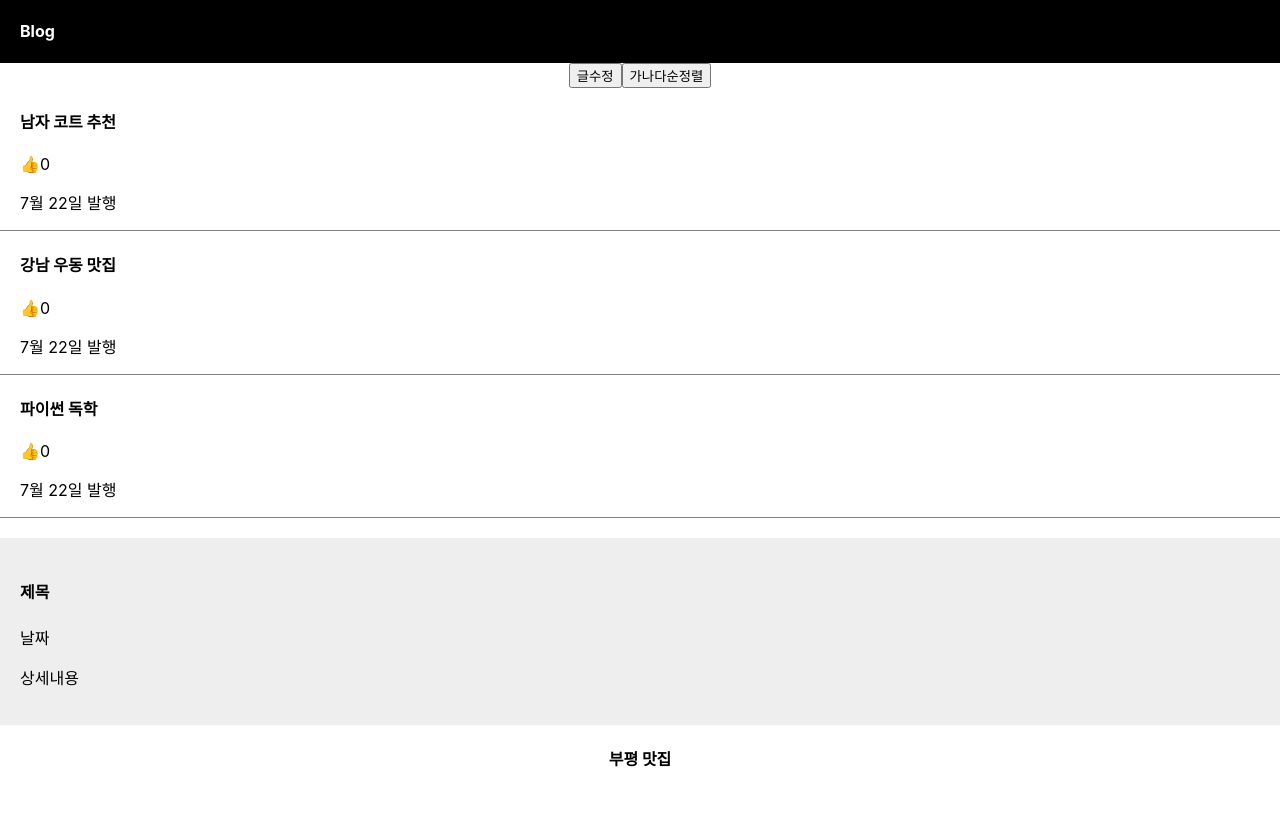
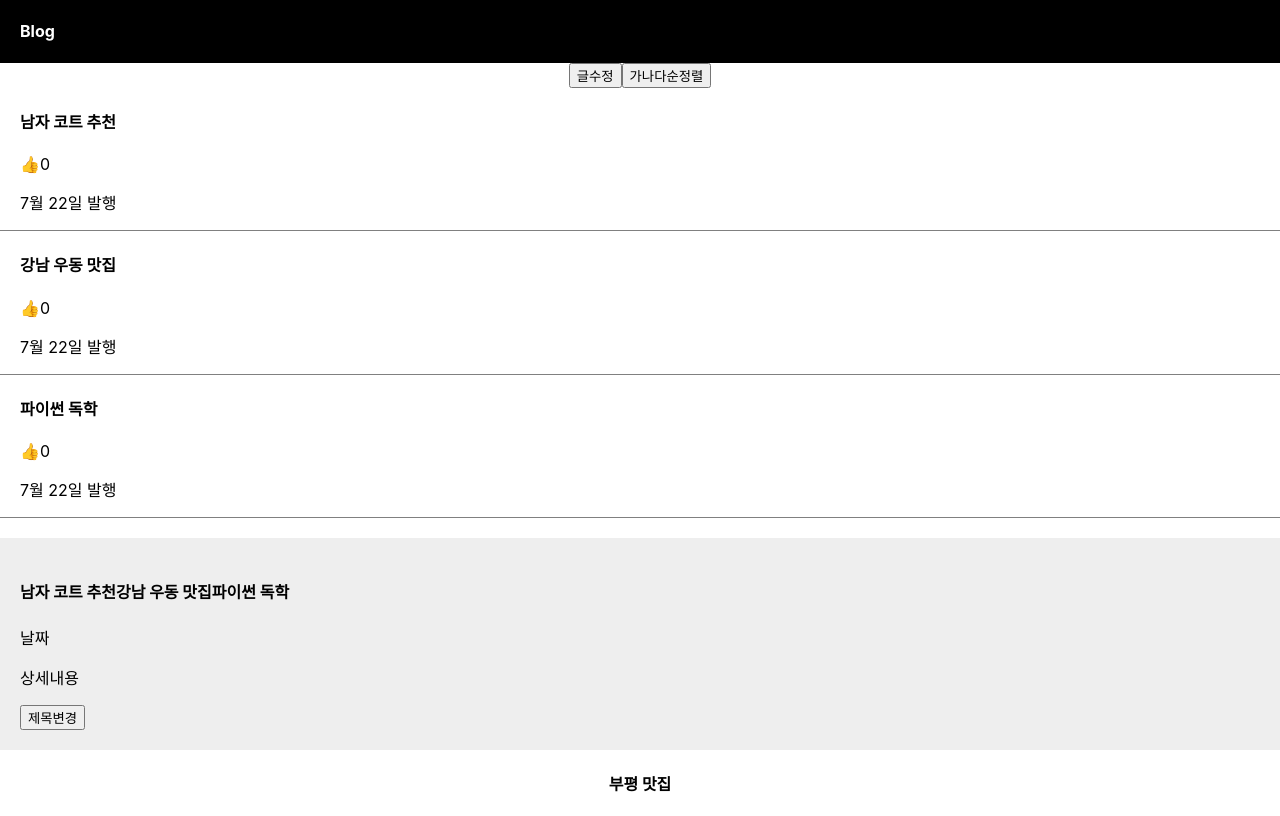
Before and after one commit to Indwoo/blog, a React (Create React App) app: page / in a window 1280 px wide. Both pictures are taken after a click on the element "남자 코트 추천". Built offline with nearby package versions, Linux system fonts and the light colour scheme.

Commit message:
[feat] props를 통한 변수 전달

```diff
--- a/src/App.js
+++ b/src/App.js
@@ -5,7 +5,7 @@ function App() {
 
   let post = "부평 맛집";
   let [글제목, 제목변경] = useState(['남자 코트 추천', '강남 우동 맛집', '파이썬 독학']);
-  let [추천, 추천증가] = useState([0,0,0]);
+  let [추천, 추천증가] = useState([0, 0, 0]);
   let [modal, setModal] = useState(false);
 
   return (
@@ -41,12 +41,11 @@ function App() {
         <p>7월 22일 발행</p>
       </div> */}
 
-      {
-        글제목.map(function(a, i) {
+      {글제목.map(function (a, i) {
         return (
           <div className='list' key={i}>
             <h4 onClick={() => { modal ? setModal(false) : setModal(true) }}>
-                { 글제목[i] }
+              {글제목[i]}
             </h4>
             <span onClick={() => {
               let copy = [...추천];
@@ -61,7 +60,7 @@ function App() {
       }
 
       {
-        modal ? <Modal /> : null
+        modal ? <Modal 글제목={글제목} 제목변경={제목변경} /> : null
       }
 
       <h4>{post}</h4>
@@ -69,13 +68,15 @@ function App() {
   );
 }
 
-function Modal() {
+function Modal(props) {
   return (
     <>
       <div className='modal'>
-        <h4>제목</h4>
+        <h4>{props.글제목}</h4>
         <p>날짜</p>
         <p>상세내용</p>
+        <button onClick={() => { props.제목변경(['여자 코트 추천', '강남 우동 맛집', '파이썬 독학']) }}>
+          제목변경</button>
       </div>
     </>
   )
```
Lines whose indentation alone changed are shown as unchanged.
